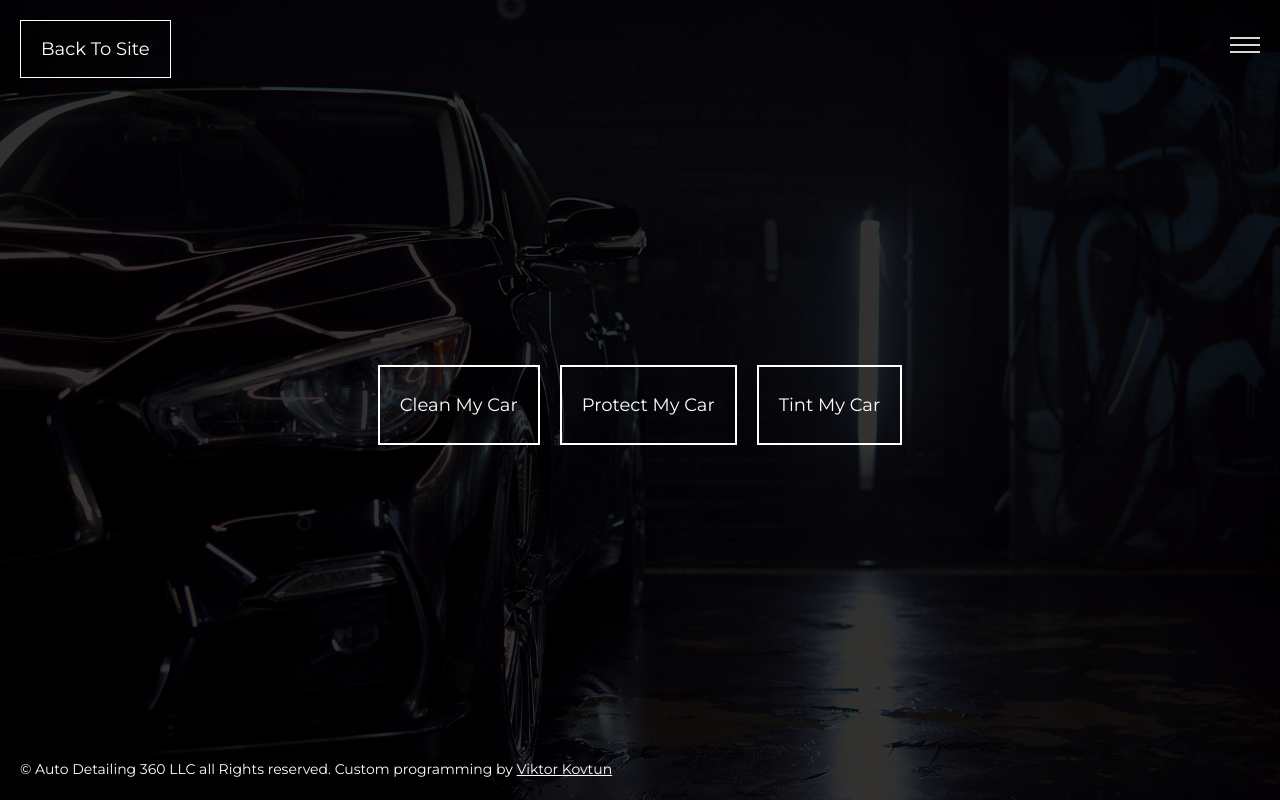
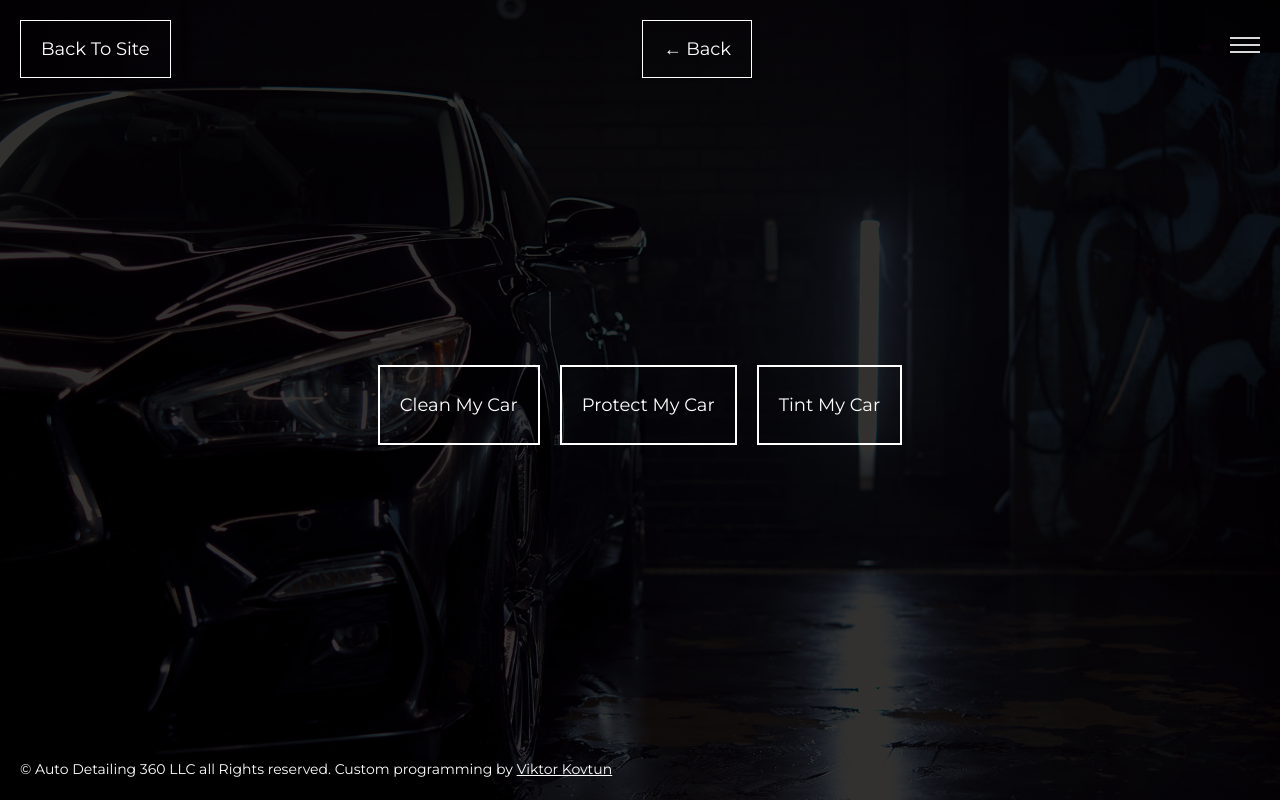
Before and after one commit to nk44ukrnet/html-blocks-app, a plain HTML site: page index.html in a window 1280 px wide. Both pictures are taken after a click on the link 640 px from the left and 405 px from the top of the page. Drawn offline with nearby package versions, Linux system fonts and the light colour scheme.

Commit message:
small update back button and index blinking

```diff
--- a/index.html
+++ b/index.html
@@ -28,6 +28,9 @@
         <div class="hb-app-header__container p-sm">
             <a href="//autodetailing360.com" target="_blank" class="hb-app-header__btn btn opacity-return-on-hover">Back
                 To Site</a>
+
+            <a href="javascript:history.go(-1)" class="btn" id="backBtn">← Back</a>
+
             <button class="hb-app-header__hamburger">
                 <span class="hb-app-header__hamburger-line"></span>
                 <span class="hb-app-header__hamburger-line"></span>
--- a/script/script.js
+++ b/script/script.js
@@ -1,9 +1,22 @@
 //hash
 try {
+    function backBtnDisplayCondition(){
+        let backBtn = document.getElementById('backBtn');
+        if(backBtn) {
+            let currentHash = window.location.hash;
+            if(currentHash == '#package0') {
+                backBtn.style.display = 'none';
+            } else {
+                backBtn.style.display = ''
+            }
+        }
+    }
     if(window.location.hash === '' || window.location.hash === '#!') {
         window.location.hash = '#package0'
     }
+    backBtnDisplayCondition();
     window.addEventListener('hashchange', () => {
+        backBtnDisplayCondition();
         let hash = window.location.hash;
         switch (hash) {
             case '':
--- a/styles/styles.less
+++ b/styles/styles.less
@@ -357,6 +357,8 @@ body {
 
     img {
       max-width: 300px;
+      transition: var(--linear);
+      animation: imageBlick 2s linear infinite;
     }
   }
 
@@ -457,3 +459,15 @@ body {
     transform: translateY(0);
   }
 }
+
+@keyframes imageBlick {
+  0% {
+    filter: brightness(1) sepia(0);
+  }
+  50% {
+    filter: brightness(1.5) sepia(0.25) drop-shadow(0px 0px 15px var(--color1));
+  }
+  100% {
+    filter: brightness(1) sepia(0);
+  }
+}
```
Also changed, not shown: img/start-stop2a - Copy.png (added), img/start-stop2a.png, styles/styles.css, 1 other file.
